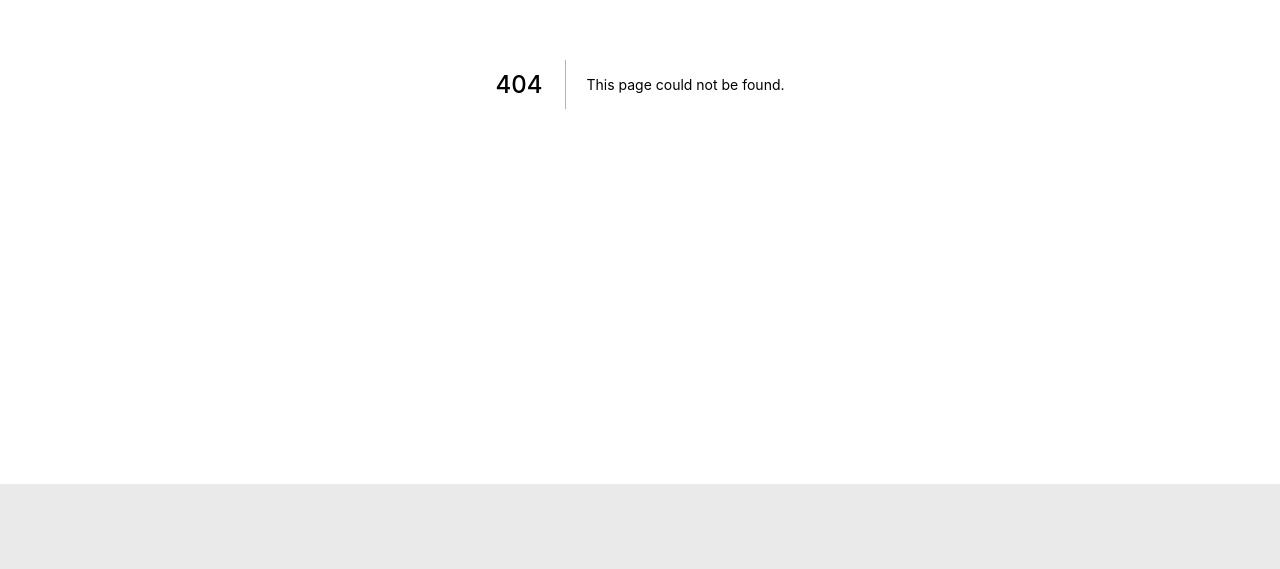
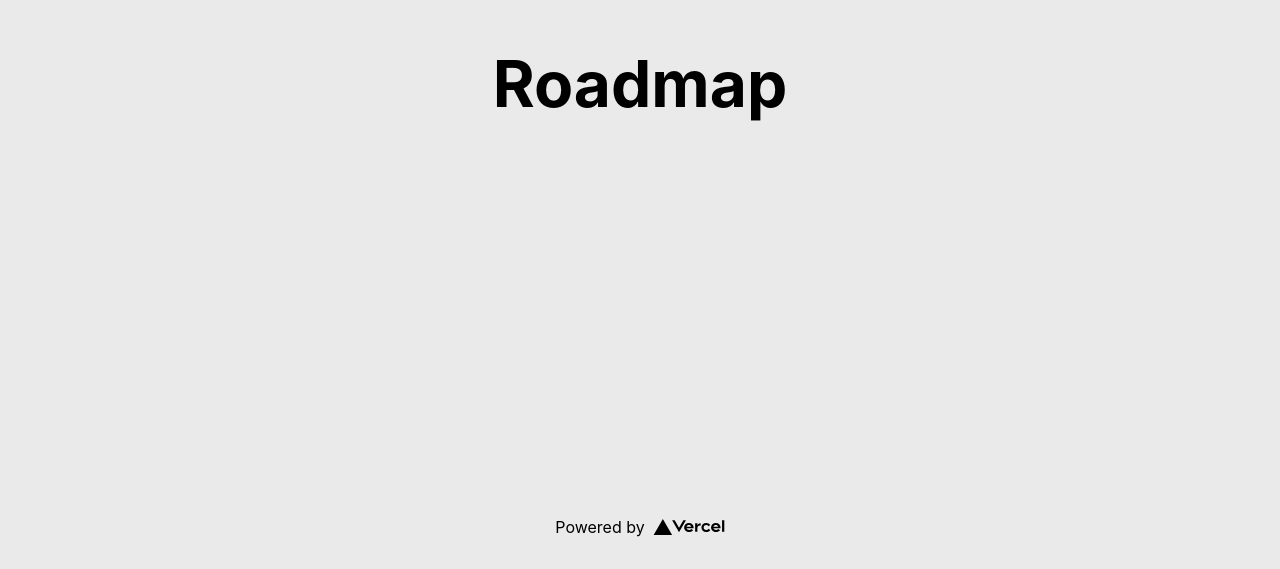
Before and after one commit to sri-ni/ds-labs, a Next.js app: page /roadmap in a window 1280 px wide. Before the commit this address had no page. Shown: the part 316-885 px from the top of the page. Before the commit the page ends 800 px from the top, so only its background shows below. Built offline with nearby package versions, Linux system fonts and the light colour scheme.

Commit message:
adds roadmap page

```diff
--- a/pages/index.tsx
+++ b/pages/index.tsx
@@ -24,7 +24,7 @@
         </p>
 
         <div className={styles.grid}>
-          <a href="https://nextjs.org/docs" className={styles.card}>
+          <a href="/roadmap" className={styles.card}>
             <h2>Roadmap &rarr;</h2>
             <p>Find out what&#39;s ahead.</p>
           </a>
--- /dev/null
+++ b/pages/roadmap.tsx
@@ -0,0 +1,37 @@
+import type { NextPage } from 'next'
+import Head from 'next/head'
+import Image from 'next/image'
+import styles from '../styles/Home.module.css'
+
+const Home: NextPage = () => {
+    return (
+      <div className={styles.container}>
+          <Head>
+              <title>Nebula Design System</title>
+              <meta name="description" content="Nebula Design System Labs" />
+              <link rel="icon" href="/favicon.ico" />
+          </Head>
+
+          <main className={styles.main}>
+              <h1 className={styles.title}>
+                  Roadmap
+              </h1>
+          </main>
+
+          <footer className={styles.footer}>
+              <a
+                href="https://vercel.com?utm_source=create-next-app&utm_medium=default-template&utm_campaign=create-next-app"
+                target="_blank"
+                rel="noopener noreferrer"
+              >
+                  Powered by{' '}
+                  <span className={styles.logo}>
+            <Image src="/vercel.svg" alt="Vercel Logo" width={72} height={16} />
+          </span>
+              </a>
+          </footer>
+      </div>
+    )
+}
+
+export default Home
```
